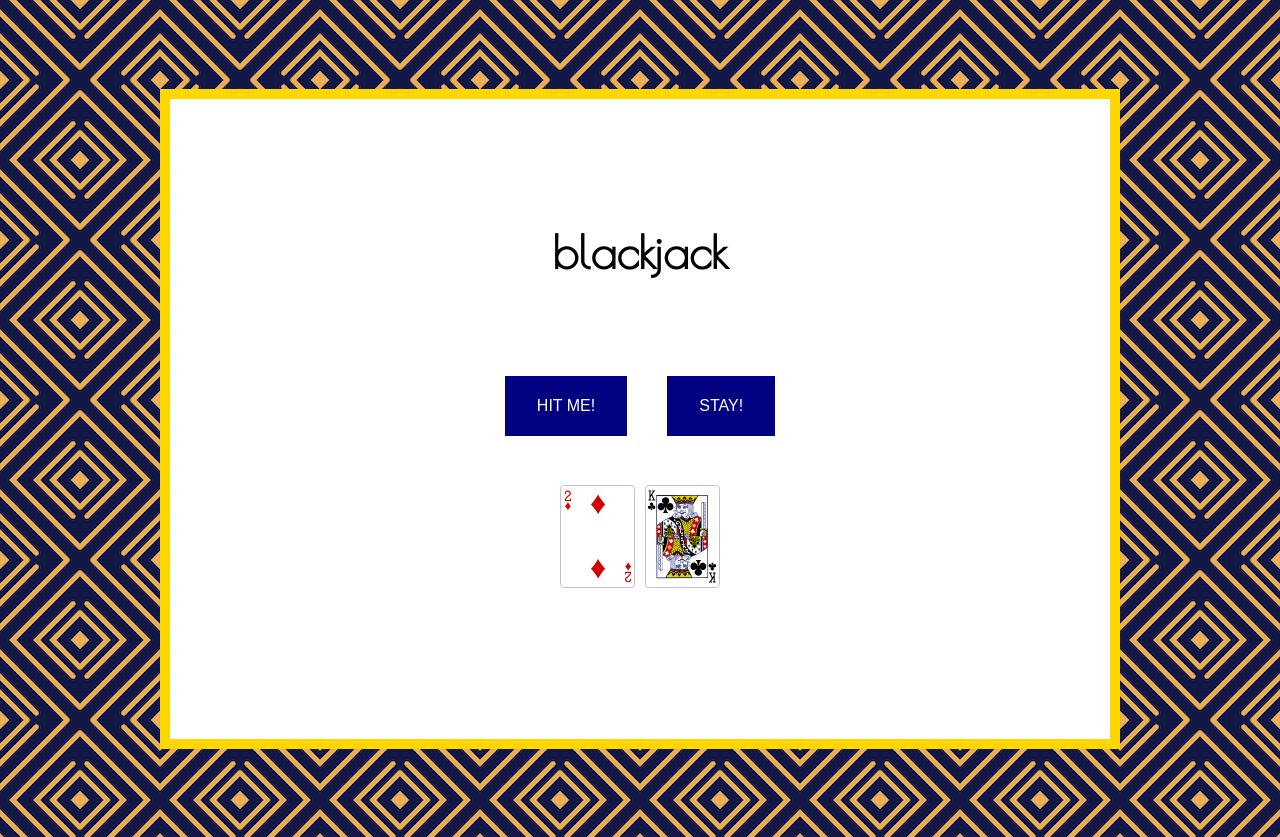
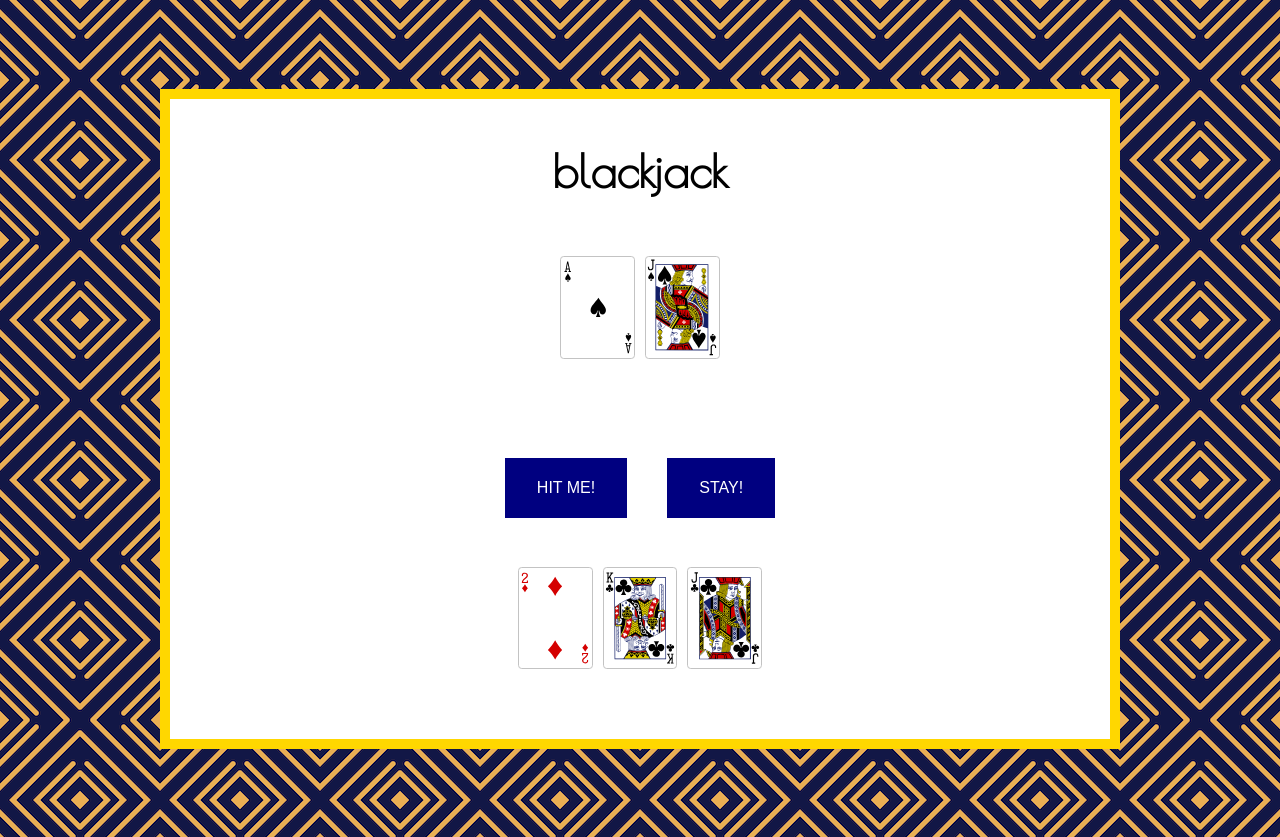
Before and after one commit to mlisdev/js-blackjack-project, a plain HTML site: page index.html in a window 1280 px wide. Both pictures are taken after a click on the button "HIT ME!". Drawn offline with nearby package versions, Linux system fonts and the light colour scheme.

Commit message:
update js and html to get dealer cards and render on dom

```diff
--- a/index.html
+++ b/index.html
@@ -14,14 +14,14 @@
         <header>
             <h1>blackjack</h1>
         </header>
-           <div class="dealer-cards" id="master-deck-container">
+           <div class="dealer-cards" id="dealer-deck-container">
 
         </div>
            <div class="buttons">
                 <button id="hit">HIT ME!</button>
                 <button id="stay">STAY!</button>
         </div>
-           <div class="player-cards" id="shuffled-deck-container">
+           <div class="player-cards" id="player-deck-container">
 
         </div>
 
--- a/js/main.js
+++ b/js/main.js
@@ -16,7 +16,9 @@ let shuffledDeck;
 /*----- cached element references -----*/
 // const cards;
 // const messages;
-const shuffledContainer = document.getElementById('shuffled-deck-container');
+const playerContainer = document.getElementById('player-deck-container');
+const dealerContainer = document.getElementById('dealer-deck-container');
+const tempDeck = [...masterDeck];
 
 /*----- event listeners -----*/
 // click on "hit" to assign a card
@@ -29,31 +31,43 @@ document.getElementById('hit').addEventListener('click', hitPlayerDeck);
 /*----- functions -----*/
 
 function getPlayerCards() {
-    const tempDeck = [...masterDeck];
-    shuffledDeck = [];
-    while (tempDeck.length > 50) {
+    playerHand = [];
+    for (i = 0; i < 2; i++) {
         // Get a random index for a card still in the tempDeck
         const rndIdx = Math.floor(Math.random() * tempDeck.length);
         //console.log(rndIdx);
         // Note the [0] after splice - this is because splice always returns an array and we just want the card object in that array
-        shuffledDeck.push(tempDeck.splice(rndIdx,1)[0]);
+        playerHand.push(tempDeck.splice(rndIdx,1)[0]);
     }
     //console.log(tempDeck.length);
-    renderDeckInContainer(shuffledDeck, shuffledContainer);
+    renderDeckInContainer(playerHand, playerContainer);
 };
 
+
+function getDealerCards() {
+    dealerHand = [];
+    //while (tempDeck.length > 48)
+    for (i = 0; i < 2; i++) {
+        // Get a random index for a card still in the tempDeck
+        const rndIdx = Math.floor(Math.random() * tempDeck.length);
+        //console.log(rndIdx);
+        // Note the [0] after splice - this is because splice always returns an array and we just want the card object in that array
+        dealerHand.push(tempDeck.splice(rndIdx, 1)[0]);
+    }
+    //console.log(tempDeck.length);
+    renderDeckInContainer(dealerHand, dealerContainer);
+
+};
 getPlayerCards();
+getDealerCards();
 
 function hitPlayerDeck(){
-    console.log("hey girl hey");
+    const rndIdx = Math.floor(Math.random() * tempDeck.length);
+    playerHand.push(tempDeck.splice(rndIdx, 1)[0]);
+    renderDeckInContainer(playerHand, playerContainer);
 };
 
-// function to determine winner
-// function getWin() {
 
-// }
-
-// init();
 
 
 
@@ -99,4 +113,6 @@ function buildMasterDeck() {
     return deck;
 }
 
-//renderShuffledDeck();
+// init(){
+
+// };
```
